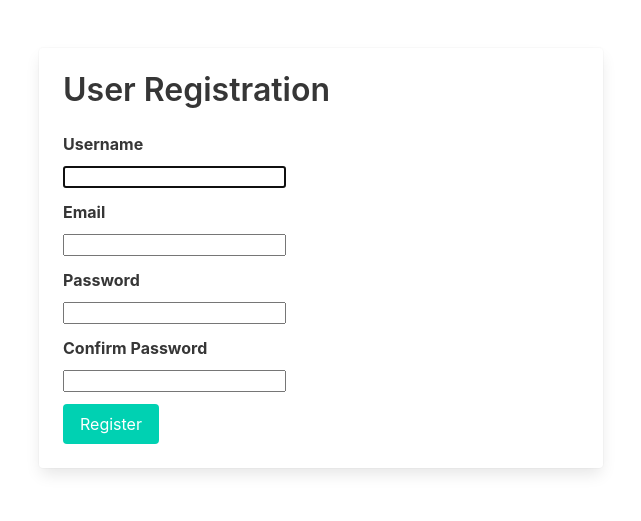
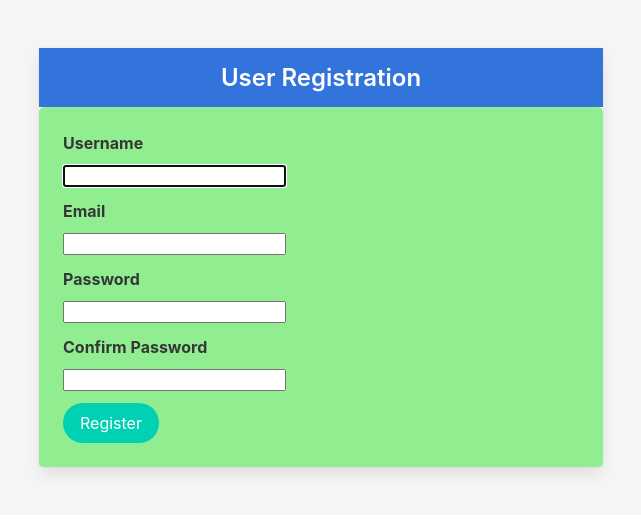
Before and after one commit to Didipaldidi/Weather-App-with-Django-Python, a Django app: page / in a window 1280 px wide. Shown: the top 521 px of the page, without its empty margins (319-960 px from the left). Run offline with Django 4.2, Linux system fonts and the light colour scheme.

Commit message:
change the coloring in the register.html

```diff
--- a/weatherApp/app/registration/templates/register.html
+++ b/weatherApp/app/registration/templates/register.html
@@ -5,6 +5,40 @@
     <meta name="viewport" content="width=device-width, initial-scale=1.0">
     <title>User Registration</title>
     <link rel="stylesheet" href="https://cdnjs.cloudflare.com/ajax/libs/bulma/0.9.2/css/bulma.min.css">
+    <style>
+        body {
+            background-color: #f5f5f5;
+        }
+
+        .title-wrapper {
+            background-color: #3273dc;
+            padding: 1rem;
+            text-align: center;
+        }
+
+        .title-text {
+            color: white;
+            font-size: 1.5rem;
+        }
+
+        .form-wrapper {
+            background-color: #90ee90;
+            padding: 1.5rem;
+            border-radius: 5px;
+        }
+
+        .register-button {
+            background-color: #3498db;
+            border-color: #3498db;
+            border-radius: 20px;
+            color: white;
+        }
+
+        .register-button:hover {
+            background-color: #2980b9;
+            border-color: #2980b9;
+        }
+    </style>
 </head>
 <body>
     <section class="section">
@@ -12,8 +46,10 @@
             <div class="columns is-centered">
                 <div class="column is-half">
                     <div class="card">
-                        <div class="card-content">
-                            <h1 class="title">User Registration</h1>
+                        <div class="title-wrapper">
+                            <h1 class="title-text title">User Registration</h1>
+                        </div>
+                        <div class="card-content form-wrapper">
                             <form method="POST">
                                 {% csrf_token %}
                                 <div class="field">
@@ -42,7 +78,7 @@
                                 </div>
                                 <div class="field">
                                     <div class="control">
-                                        <button class="button is-primary" type="submit">Register</button>
+                                        <button class="button is-primary register-button" type="submit">Register</button>
                                     </div>
                                 </div>
                             </form>
```
